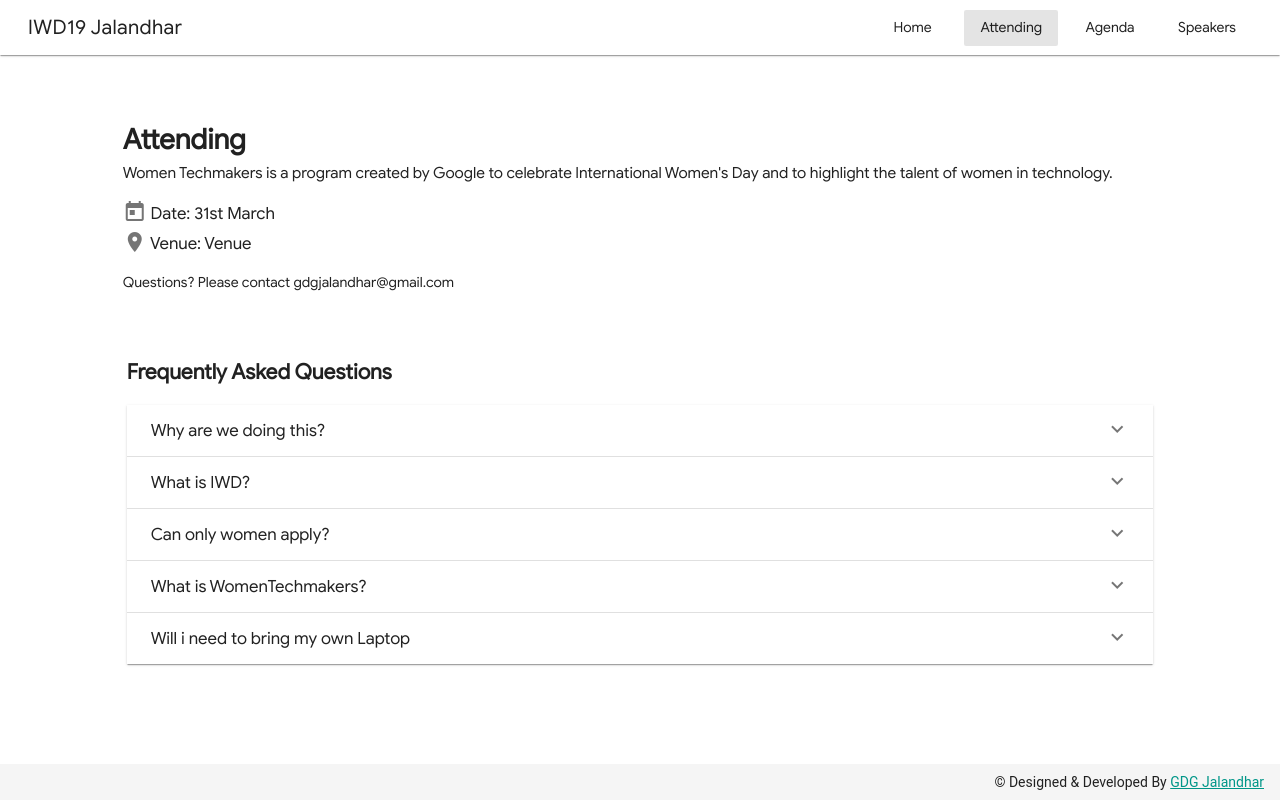
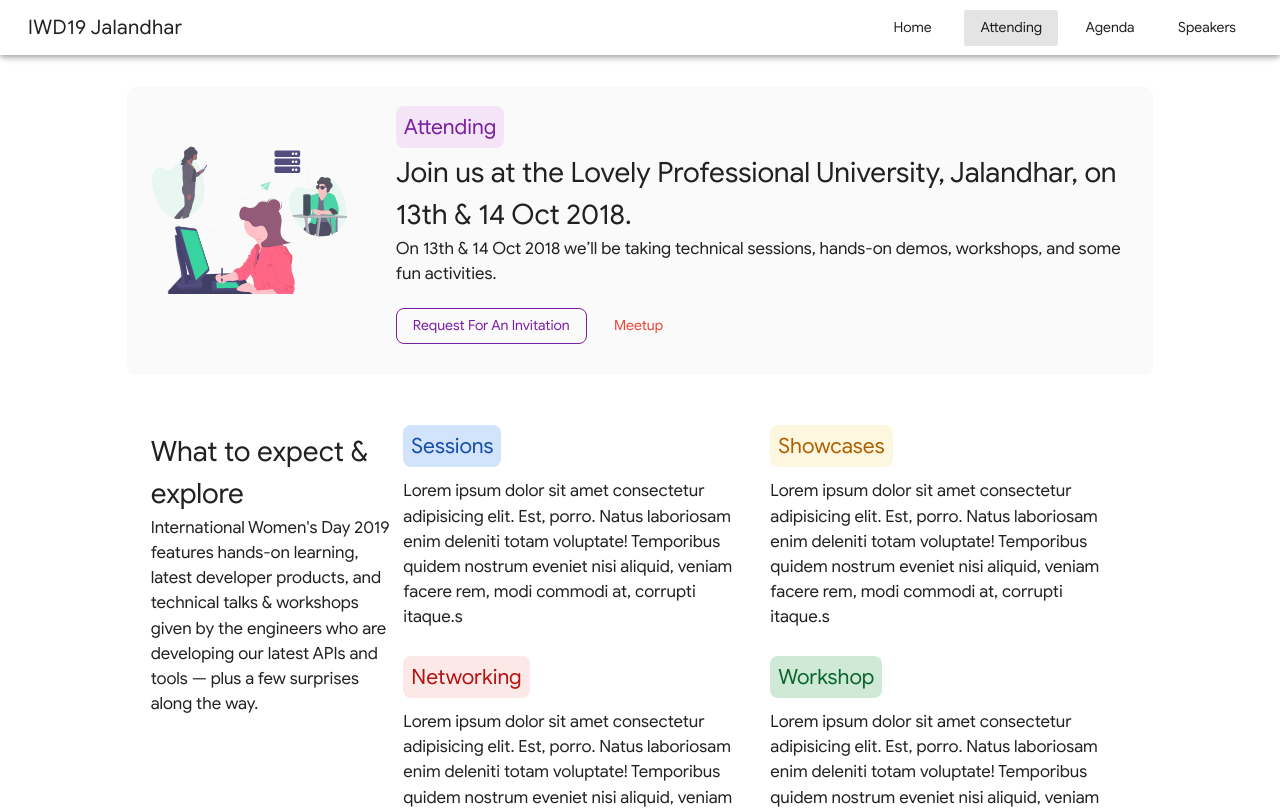
Before and after one commit to vrijraj/iwd-web-app, a Vue app: page /attending in a window 1280 px wide. Shown: the top 809 px of the page. Built offline with nearby package versions, Linux system fonts and the light colour scheme; a small style sheet from the web is missing.

Commit message:
Atteding Page Completed

```diff
--- a/src/App.vue
+++ b/src/App.vue
@@ -32,8 +32,6 @@
       :clipped-left="$vuetify.breakpoint.lgAndUp"
       color="white"
       app
-      flat
-      class="elevation-1"
       scroll-off-screen
       fixed
       height="55px"
--- a/src/assets/data/home.json
+++ b/src/assets/data/home.json
@@ -1,6 +1,7 @@
 {
     "eventName":"International Women's Day 2019",
     "themeTitle":"Lift as you Climb",
+    "chapterName":"GDG Jalandhar",
     "eventLogo":"https://www.womentechmakers.com/static/images/wtm-icon@2x.png",
     "eventDes":"International Women's Day (IWD) is marked on March 8th every year. In different regions, the focus of celebrations ranges from general respect and appreciation for women to a celebration of women's economic, political, and social achievements.",
     "aboutWTMProgram":"Women Techmakers is a program created by Google to celebrate International Women's Day and to highlight the talent of women in technology. In 2019, we’re organizing the fourth edition in Montreal as part of the special event The Women Techmakers Global Event Series Celebrating International Women’s Day (WTM IWD).",
@@ -8,7 +9,11 @@
     "eventMeetupLink" : "https://www.meetup.com/GDG-Jalandhar/events/253165595/",
     "eventDate" : "13th & 14 Oct 2018",
     "eventTime" : "09 am to 5.30 pm",
-    "eventVenue" : "Lovely Professional University",
+    "eventVenue" : "Lovely Professional University, Jalandhar",
+    "followLinks":{
+        "facebook":"https://www.facebook.com/GDGJalandhar/",
+        "twitter":"https://twitter.com/gdgjalandhar"
+    },
     "hashTag" : [
         {
             "name" : "#GDGJalandhar"
@@ -26,19 +31,23 @@
     "stats":[
         {
             "name":"Sessions",
-            "des":"3 parallel tracks, dedicated to Android, Web and Cloud technologies"
+            "des":"3 parallel tracks, dedicated to Android, Web and Cloud technologies",
+            "longDes":"Lorem ipsum dolor sit amet consectetur adipisicing elit. Est, porro. Natus laboriosam enim deleniti totam voluptate! Temporibus quidem nostrum eveniet nisi aliquid, veniam facere rem, modi commodi at, corrupti itaque.s"
         },
         {
             "name":"Showcases",
-            "des":"Demo zone with the latest of Google tech: Actions by Women in tech all in one place"
+            "des":"Demo zone with the latest of Google tech: Actions by Women in tech all in one place",
+            "longDes":"Lorem ipsum dolor sit amet consectetur adipisicing elit. Est, porro. Natus laboriosam enim deleniti totam voluptate! Temporibus quidem nostrum eveniet nisi aliquid, veniam facere rem, modi commodi at, corrupti itaque.s"
         },
         {
             "name":"Networking",
-            "des":"Work hard and enjoy IWD19 is the best place to meet new people"
+            "des":"Work hard and enjoy IWD19 is the best place to meet new people",
+            "longDes":"Lorem ipsum dolor sit amet consectetur adipisicing elit. Est, porro. Natus laboriosam enim deleniti totam voluptate! Temporibus quidem nostrum eveniet nisi aliquid, veniam facere rem, modi commodi at, corrupti itaque.s"
         },
         {
             "name":"Workshop",
-            "des":"2 workshops to get your hands dirty and create a working prototype right during the conference"
+            "des":"2 workshops to get your hands dirty and create a working prototype right during the conference",
+            "longDes":"Lorem ipsum dolor sit amet consectetur adipisicing elit. Est, porro. Natus laboriosam enim deleniti totam voluptate! Temporibus quidem nostrum eveniet nisi aliquid, veniam facere rem, modi commodi at, corrupti itaque.s"
         }
     ]
 }
--- /dev/null
+++ b/src/components/attending/attendingExplore.vue
@@ -0,0 +1,50 @@
+<template>
+    <v-container fluid class="mt-4" >
+        <v-layout wrap row>
+            <v-flex xs12 md3 class="mb-3">
+                <p class="google-font mt-2 mb-0" style="font-size:200%">What to expect & explore</p>
+                <p class="google-font" style="font-size:120%">{{data.eventName}} features hands-on learning, latest developer products, and technical talks & workshops given by the engineers who are developing our latest APIs and tools — plus a few surprises along the way.</p>
+            </v-flex>
+
+            <v-flex xs12 md9>
+               <v-layout  wrap justify-center row fill-height>
+                    <v-flex xs6 class="pa-2">
+                        <span class="pa-2 google-font" style="border-radius:8px;background-color:#d2e3fc;color:#174ea6;font-size:150%">{{data.stats[0].name}}</span>
+
+                        <p class="google-font mt-3" style="font-size:120%">{{data.stats[0].longDes}}</p>
+                    </v-flex>
+                    <v-flex xs6 class="pa-2">
+                        <span class="pa-2 google-font" style="border-radius:8px;background-color:#fef7e0;color:#b06000;font-size:150%">{{data.stats[1].name}}</span>
+
+                        <p class="google-font mt-3" style="font-size:120%">{{data.stats[1].longDes}}</p>
+                    </v-flex>
+                    <v-flex xs6 class="pa-2">
+                        <span class="pa-2 google-font" style="border-radius:8px;background-color:#fce8e6;color:#b31412;font-size:150%">{{data.stats[2].name}}</span>
+
+                        <p class="google-font mt-3" style="font-size:120%">{{data.stats[2].longDes}}</p>
+                    </v-flex>
+                    <v-flex xs6 class="pa-2">
+                        <span class="pa-2 google-font" style="border-radius:8px;background-color:#ceead6;color:#0d652d;font-size:150%">{{data.stats[3].name}}</span>
+
+                        <p class="google-font mt-3" style="font-size:120%">{{data.stats[3].longDes}}</p>
+                    </v-flex>
+
+                </v-layout>
+            </v-flex>
+        </v-layout>
+    </v-container>
+</template>
+
+<script>
+// import teamdata from '@/assets/data/speakers.json'
+import homeData from '@/assets/data/home.json'
+
+export default {
+    data() {
+        return {
+            data: homeData
+        }
+    },
+
+}
+</script>
--- /dev/null
+++ b/src/components/attending/attendingHome.vue
@@ -0,0 +1,42 @@
+<template>
+    <v-container fluid class="mt-2 grey lighten-5" style="border-radius:8px;border-color:#e0e0e0;border-width: 1px; border-style: solid;">
+        <v-layout wrap align-center justify-center row fill-height>
+            <v-flex xs12 md3 class="mb-3">
+                <img src="@/assets/imgs/svg/attendingfront.svg" width="80%" alt="" srcset="">
+            </v-flex>
+
+            <v-flex xs12 md9>
+                <span class="pa-2 google-font" style="border-radius:8px;background-color:#F3E5F5;color:#7B1FA2;font-size:150%">Attending</span>
+                <p class="google-font mt-2 mb-0" style="font-size:200%">Join us at the {{data.eventVenue}}, on {{data.eventDate}}.</p>
+
+                <p class="google-font mt-0" style="font-size:120%">On {{data.eventDate}} we’ll be taking technical sessions, hands-on demos, workshops, and some fun activities.</p>
+
+                <v-btn outline class="ma-0 google-font" color="purple darken-2" style="text-transform: capitalize;border-radius:8px">Request for an Invitation</v-btn>
+                <v-btn :href="data.eventMeetupLink" target="_blank" color="red" style="text-transform: capitalize;border-radius:8px" flat  class="ml-2 google-font" dark>Meetup</v-btn>
+            </v-flex>
+        </v-layout>
+
+        <!-- <v-layout wrap align-center justify-center row fill-height>
+            <v-flex xs12 md3>
+                <img src="@/assets/imgs/svg/attending.svg" width="100%" alt="" srcset="">
+            </v-flex>
+            <v-flex xs12 md9>
+                <p class="google-font" style="font-size:200%">Join us at the {{data.eventVenue}}, on {{data.eventDate}}.</p>
+            </v-flex>
+        </v-layout> -->
+    </v-container>
+</template>
+
+<script>
+// import teamdata from '@/assets/data/speakers.json'
+import homeData from '@/assets/data/home.json'
+
+export default {
+    data() {
+        return {
+            data: homeData
+        }
+    },
+
+}
+</script>
--- a/src/components/faq.vue
+++ b/src/components/faq.vue
@@ -1,11 +1,11 @@
 <template>
     <v-container fluid>
         <v-layout wrap class="pa-0" align-center justify-center row fill-height>
-            <v-flex xs12 md10 lg10>
-                <h2 class="google-font mt-2" >Frequently Asked Questions</h2>
+            <v-flex xs12>
+                <p class="google-font mt-2 mb-0" style="font-size:200%">Frequently Asked Questions</p>
             </v-flex>
 
-            <v-flex xs12 md10 lg10 class="mt-3">
+            <v-flex xs12 class="mt-3">
                 <v-expansion-panel>
                     <v-expansion-panel-content
                     v-for="item in contents"
--- /dev/null
+++ b/src/components/follow.vue
@@ -0,0 +1,35 @@
+<template>
+    <v-container fluid>
+        <v-layout wrap class="pa-0" row fill-height>
+            <v-flex xs12 md4>
+                <p class="google-font mt-2 mb-1" style="font-size:120%">Keep in touch with {{data.chapterName}} for the latest announcements & Updates</p>
+
+                <v-btn class="mt-0 mx-0" large icon :href="data.twitter" target="_blank">
+                    <i class="fab fa-1x fa-twitter" style="color:#1da1f2"></i>
+                </v-btn>
+
+                <v-btn class="mt-0 mx-0" large icon :href="data.facebook" target="_blank">
+                    <i class="fab fa-1x fa-facebook" style="color:#0077b5"></i>
+                </v-btn>
+
+            </v-flex>
+
+            <v-flex xs12 class="mt-3">
+
+
+            </v-flex>
+        </v-layout>
+    </v-container>
+</template>
+
+<script>
+import data from '@/assets/data/home.json'
+export default {
+    data() {
+        return {
+            data: data
+        }
+    },
+
+}
+</script>
--- a/src/components/home/startscreen.vue
+++ b/src/components/home/startscreen.vue
@@ -20,9 +20,9 @@
                         {{hs.name}} &nbsp;
                     </span>
                 </p>
-                <v-btn href="#" round color="blue" style="text-transform: capitalize;"   class="ml-0" dark>Request for an Invatation</v-btn>
+                <v-btn href="#" round color="blue" style="text-transform: capitalize;border-radius:8px"   class="ml-0" dark>Request for an Invatation</v-btn>
 
-                <v-btn :href="data.eventMeetupLink" target="_blank" round color="cyan" style="text-transform: capitalize;" flat  class="ml-0" dark>Meetup</v-btn>
+                <v-btn :href="data.eventMeetupLink" target="_blank" round color="cyan" style="text-transform: capitalize;border-radius:8px" flat  class="ml-0" dark>Meetup</v-btn>
             </v-flex>
 
             <v-flex xs12 md5 class="hidden-sm-and-down pl-5">
--- a/src/views/attending.vue
+++ b/src/views/attending.vue
@@ -1,55 +1,31 @@
 <template>
     <v-slide-y-reverse-transition>
-    <v-container fluid class="pa-0" v-show="show">
-        <v-layout wrap align-center justify-center row fill-height>
-            <!-- <img :src="imgPath.src" alt=""> -->
-            <v-img :src="imgPath.src" class="elevation-1 hidden-sm-and-up">
-                <v-layout
-                    align-end
-                    fill-height
-                    pa-3
-                    white--text
-                    style="background-image: linear-gradient(transparent, #212121);"
-                >
-                    <div class="google-font font-weight-light" style="font-size:200%">Attending</div>
-                </v-layout>
-            </v-img>
-
-            <v-flex xs12 class="pa-0">
-                <!-- <img src="@/assets/imgs/bg.jpg" class="ma-0" width="100%" alt=""> -->
-            </v-flex>
-
-            <v-flex xs12 md10 class="pa-3">
-                <h1 class="google-font hidden-sm-and-down mt-5" >Attending</h1>
-                <p class="mt-0 google-font" style="font-size:110%">Women Techmakers is a program created by Google to celebrate International Women's Day and to highlight the talent of women in technology.</p>
-
-                <p class="google-font mb-0 mt-1" style="font-size:120%">
-                    <v-icon>today</v-icon>&nbsp;Date: 31st March
-                </p>
-                <p class="google-font mb-0 mt-1" style="font-size:120%">
-                    <v-icon>location_on</v-icon>&nbsp;Venue: Venue
-                </p>
-
-                <p class="google-font mt-3" style="font-size:100%">Questions? Please contact gdgjalandhar@gmail.com</p>
-
-            </v-flex>
-
-            <v-layout class="mt-0 pa-0" wrap row>
+        <v-container fluid v-show="show">
+            <v-layout wrap align-center justify-center row>
+                <v-flex xs12 md10 lg10>
+                    <attnedingHome/>
+                    <attnedingExplore/>
                     <faq/>
+                    <!-- <follow/>       -->
+                </v-flex>
             </v-layout>
-
-        </v-layout>
-    </v-container>
+        </v-container>
     </v-slide-y-reverse-transition>
 </template>
 
 <script>
 
 import faq from '@/components/faq'
+// import follow from '@/components/follow'
+import attnedingHome from '@/components/attending/attendingHome'
+import attnedingExplore from '@/components/attending/attendingExplore'
 
 export default {
     components:{
-        faq
+        faq,
+        attnedingHome,
+        attnedingExplore,
+        // follow
     },
     data() {
         return {
--- a/src/views/speakers.vue
+++ b/src/views/speakers.vue
@@ -3,6 +3,7 @@
     <v-container fluid class="mt-3" v-show="show">
         <v-layout wrap align-center justify-center row fill-height class="pa-3">
             <v-flex xs12 md10 lg10>
+                <span class="pa-2 google-font" style="border-radius:8px;background-color:#F9FBE7;color:#827717;font-size:150%">Speakers</span>
                 <h1 class="google-font mt-2" style="color:#37474F">Our lineup of big thinkers and even bigger doers</h1>
                 <p class="mt-0 google-font subheading">Get ready to be inspired by speakers who are building a cloud full of opportunity with our partners and customers. Stay tuned as we add more dynamic speakers to our lineup..</p>
             </v-flex>
```
Also changed, not shown: src/assets/imgs/svg/attending.svg (added), src/assets/imgs/svg/attendingfront.svg (added), src/views/Home.vue (indentation only).
